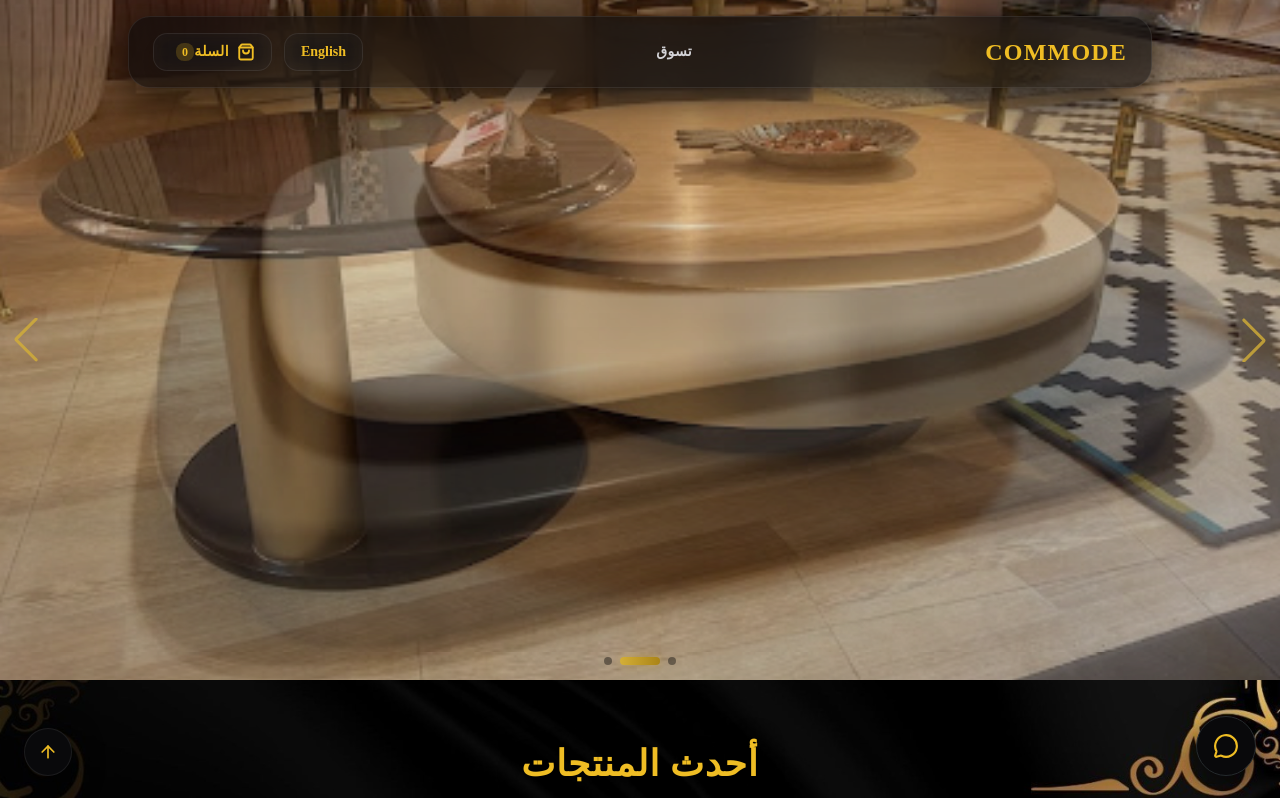
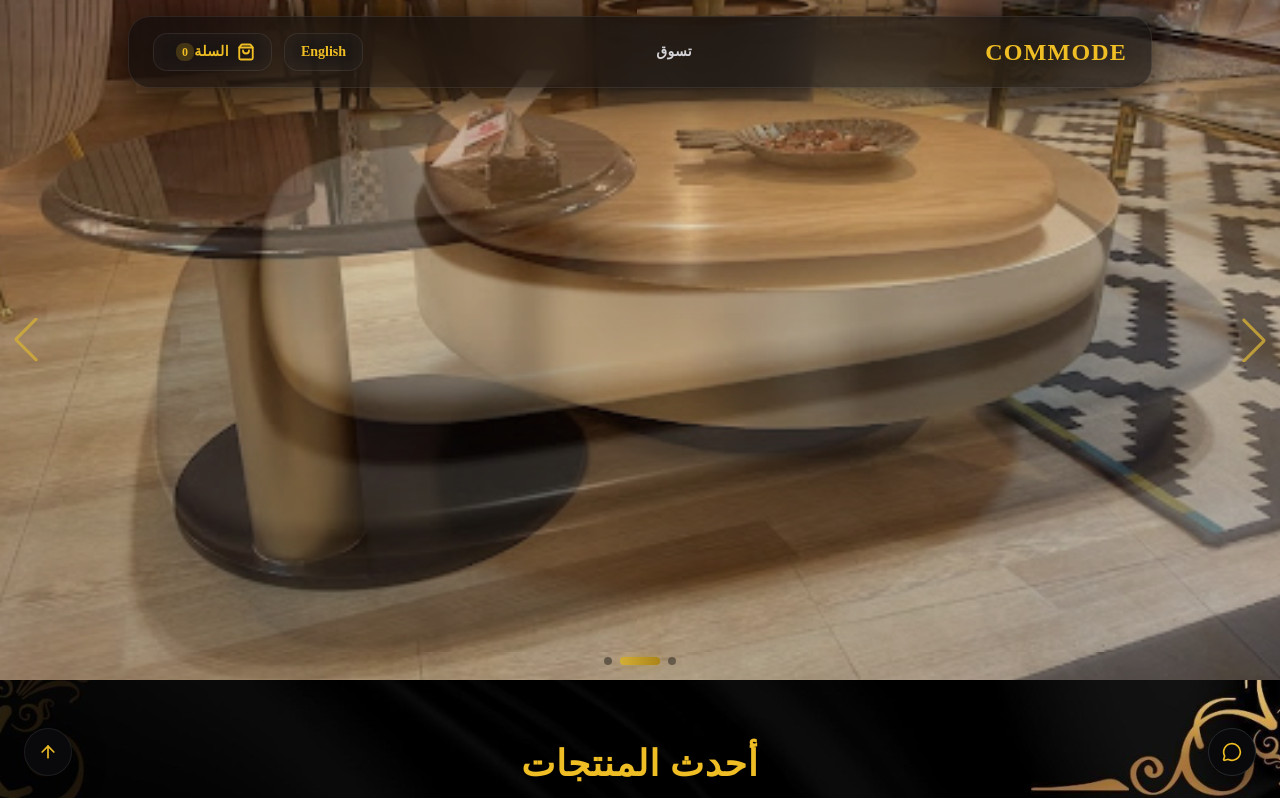
Before and after one commit to MohamedMounir22/commode-furniture, a Next.js app: page / in a window 1280 px wide. Shown: the top 798 px of the page. Built offline with nearby package versions, Linux system fonts and the light colour scheme; no server answers; the database is empty.

Commit message:
make the chat icon small like the up arrow

```diff
--- a/components/ChatWidget.jsx
+++ b/components/ChatWidget.jsx
@@ -110,12 +110,12 @@ export default function LuxuryChat() {
                     {/* 🎯 الزرار العائم الرئيسي: بقا منور بالدهبي كحالة طبيعية جذابة */}
                     <button
                         onClick={() => setIsOpen(!isOpen)}
-                        className="bg-zinc-950 text-white p-4 rounded-full shadow-[0_10px_30px_rgba(0,0,0,0.6)] active:scale-95 transition-all duration-300 flex items-center justify-center border group"
+                        className="bg-zinc-950 text-white h-12 w-12 rounded-full shadow-[0_10px_30px_rgba(0,0,0,0.6)] active:scale-95 transition-all duration-300 flex items-center justify-center border group"
                     >
                         {isOpen ? (
-                            <ChevronDown size={26} className="text-primary" />
+                            <ChevronDown size={20} className="text-primary" />
                         ) : (
-                            <MessageCircle size={26} className="text-primary transition-colors duration-300" />
+                            <MessageCircle size={20} className="text-primary transition-colors duration-300" />
                         )}
                     </button>
                 </div>
```
